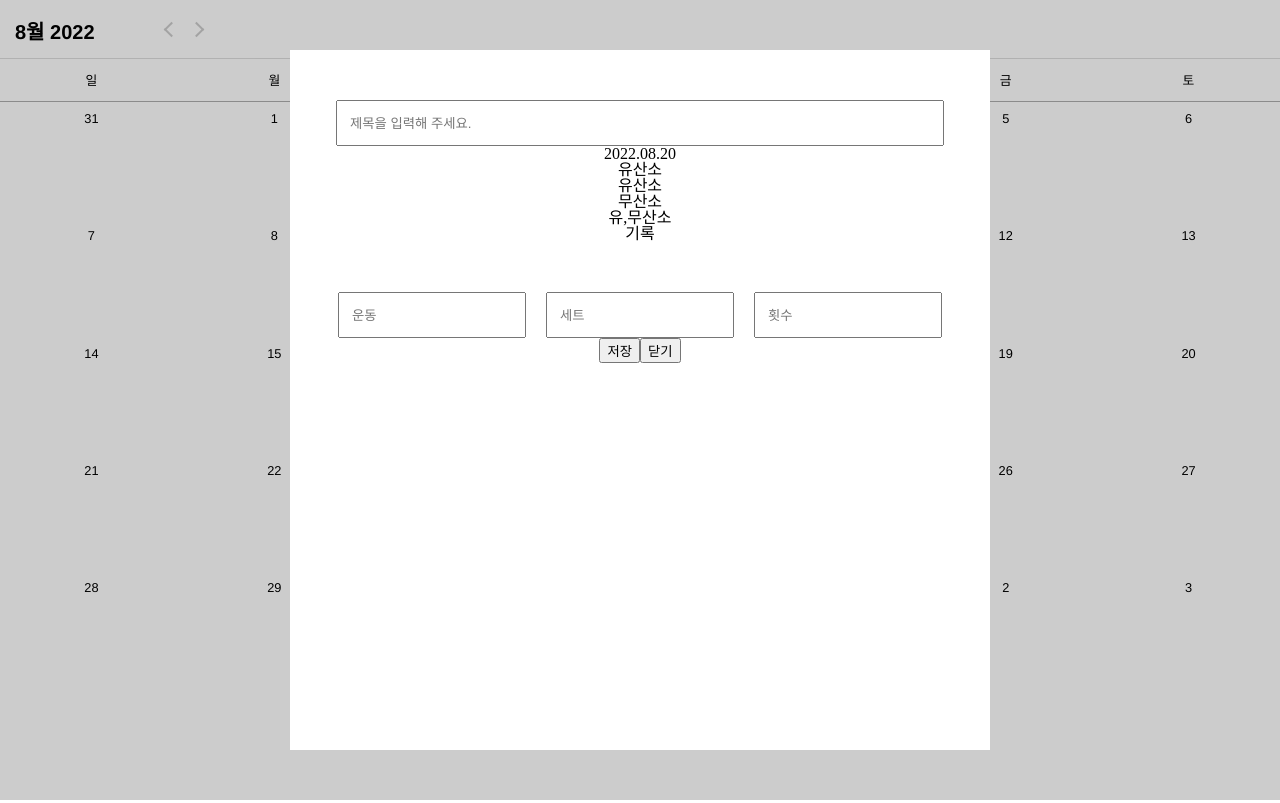
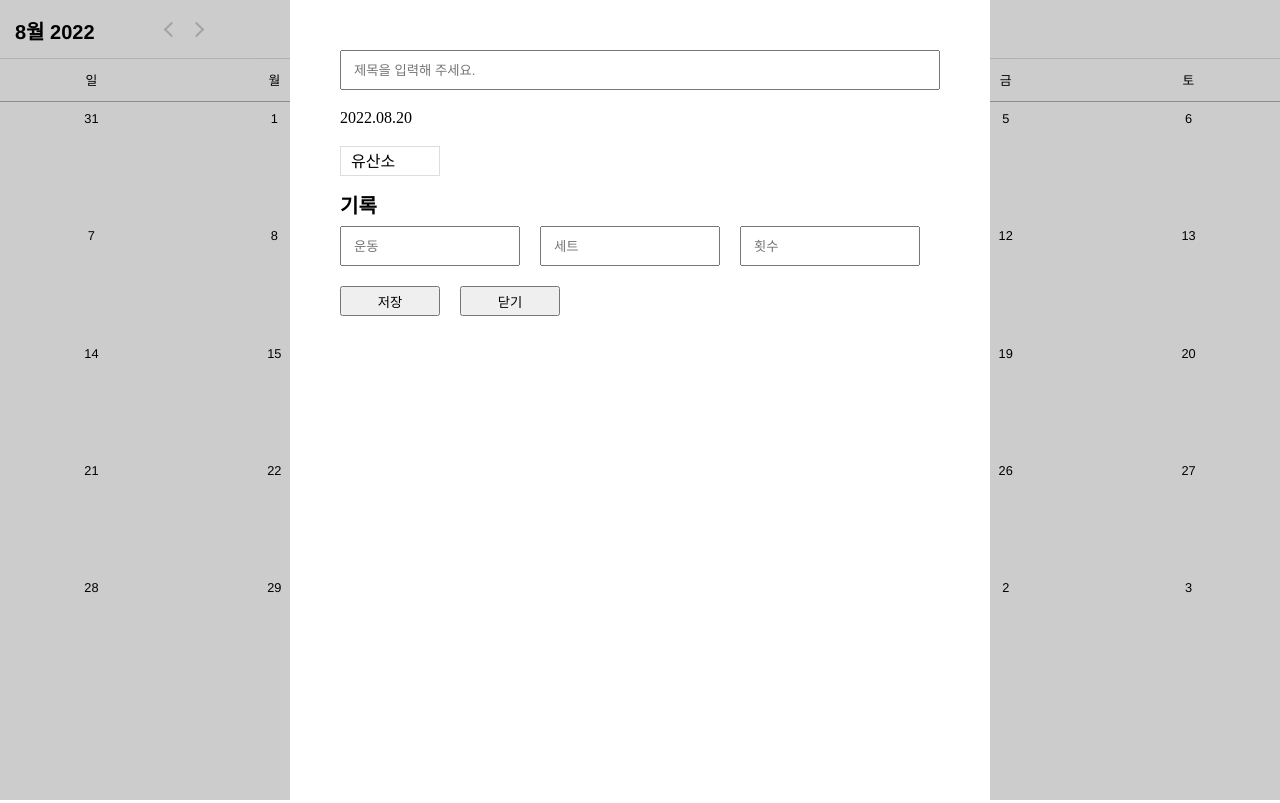
Before and after one commit to bowoo96/Health-Calendar, a React (Create React App) app: page /oauth in a window 1280 px wide. Both pictures are taken after a click on the element "10". Built offline with nearby package versions, Linux system fonts and the light colour scheme.

Commit message:
[ Design, Feat ] : Design Dropdown and Develop Dropdown feature

```diff
--- a/src/components/Calendar.tsx
+++ b/src/components/Calendar.tsx
@@ -5,10 +5,14 @@ import ko from "date-fns/locale/ko";
 import "../css/react-datepicker.css";
 
 const Calendar = () => {
-  const [startDate, setStartDate] = useState(new Date());
+  const [startDate, setStartDate] = useState<Props["startDate"]>(new Date());
   const [onModal, setOnModal] = useState(false);
 
   registerLocale("ko", ko);
+
+  type Props = {
+    startDate: Date;
+  };
 
   return (
     <div>
@@ -20,7 +24,9 @@ const Calendar = () => {
         monthsShown={1}
         inline
       />
-      {onModal && <Modal setOnModal={(boolean) => setOnModal(boolean)} />}
+      {onModal && (
+        <Modal setOnModal={(boolean) => setOnModal(boolean)} {...startDate} />
+      )}
     </div>
   );
 };
--- a/src/components/modal/Modal.tsx
+++ b/src/components/modal/Modal.tsx
@@ -1,4 +1,4 @@
-import React from "react";
+import React, { useState } from "react";
 import styled from "styled-components";
 import ModalPortal from "./ModalPortal";
 
@@ -6,22 +6,39 @@ type Props = {
   setOnModal: (state: boolean) => void;
 };
 
+type Target = {
+  target: string;
+};
+
 const Modal = ({ setOnModal }: Props) => {
+  const [isOpen, setIsOpen] = useState(false);
+  const [isSelect, setIsSelect] = useState("유산소");
+
+  const dropdownHandler = (res: any) => {
+    setIsOpen(false);
+    setIsSelect(res.target.innerHTML);
+    console.log(res);
+  };
+
   return (
     <ModalPortal>
       <ModalBackground>
         <ModalFrame>
           <ModalTitleInput placeholder="제목을 입력해 주세요." />
-          <div>2022.08.20</div>
-          <div>
-            <p>유산소</p>
-            <ul>
-              <li>유산소</li>
-              <li>무산소</li>
-              <li>유,무산소</li>
-            </ul>
-          </div>
-          <p>기록</p>
+          <ModalDate>2022.08.20</ModalDate>
+          <Dropdown>
+            <DropdownSelect onClick={() => setIsOpen(true)}>
+              {isSelect}
+            </DropdownSelect>
+            {isOpen && (
+              <DropdownFrame onClick={dropdownHandler}>
+                <DropdownItem>유산소</DropdownItem>
+                <DropdownItem>무산소</DropdownItem>
+                <DropdownItem>유,무산소</DropdownItem>
+              </DropdownFrame>
+            )}
+          </Dropdown>
+          <RecordTitle>기록</RecordTitle>
           <ul>
             <li>
               <ModalTitleInput placeholder="운동" width="180px" />
@@ -29,10 +46,10 @@ const Modal = ({ setOnModal }: Props) => {
               <ModalTitleInput placeholder="횟수" width="180px" />
             </li>
           </ul>
-          <div>
-            <button onClick={() => setOnModal(false)}>저장</button>
-            <button onClick={() => setOnModal(false)}>닫기</button>
-          </div>
+          <ButtonWrapper>
+            <Button onClick={() => setOnModal(false)}>저장</Button>
+            <Button onClick={() => setOnModal(false)}>닫기</Button>
+          </ButtonWrapper>
         </ModalFrame>
       </ModalBackground>
     </ModalPortal>
@@ -50,22 +67,73 @@ const ModalBackground = styled.div`
   position: fixed;
   left: 0;
   top: 0;
-  text-align: center;
   background-color: #00000033;
 `;
 
 const ModalFrame = styled.div`
-  width: 700px;
+  width: 600px;
   height: 700px;
   background-color: #fff;
+  padding: 50px;
 `;
 
 const ModalTitleInput = styled.input`
   width: ${(props) => props.width || "600px"};
   height: 40px;
-  margin-top: 50px;
   text-indent: 10px;
+  box-sizing: border-box;
   &:not(:first-child) {
     margin-left: 20px;
   }
 `;
+
+const ModalDate = styled.div`
+  margin-top: 20px;
+`;
+
+const Dropdown = styled.div`
+  margin-top: 20px;
+  position: relative;
+  text-indent: 10px;
+`;
+
+const DropdownSelect = styled.p`
+  width: 100px;
+  height: 30px;
+  line-height: 30px;
+  border: 1px solid #ddd;
+  box-sizing: border-box;
+  background-color: #fff;
+`;
+
+const DropdownFrame = styled.ul`
+  position: absolute;
+  background-color: #fff;
+`;
+
+const DropdownItem = styled.li`
+  width: 100px;
+  height: 30px;
+  line-height: 30px;
+  border: 1px solid #ddd;
+  box-sizing: border-box;
+  margin-top: -1px;
+`;
+
+const RecordTitle = styled.p`
+  font-size: 20px;
+  font-weight: bold;
+  margin: 20px 0 10px 0;
+`;
+
+const ButtonWrapper = styled.div`
+  margin-top: 20px;
+`;
+
+const Button = styled.button`
+  width: 100px;
+  height: 30px;
+  &:not(:first-child) {
+    margin-left: 20px;
+  }
+`;
```
